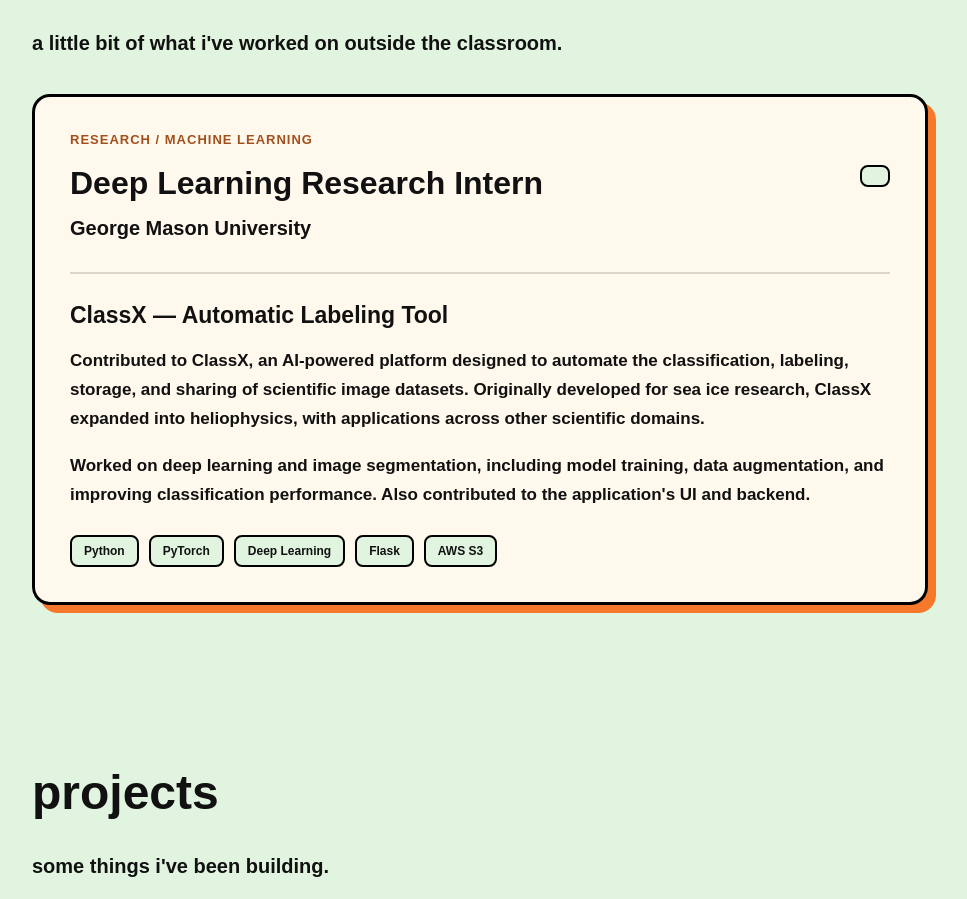
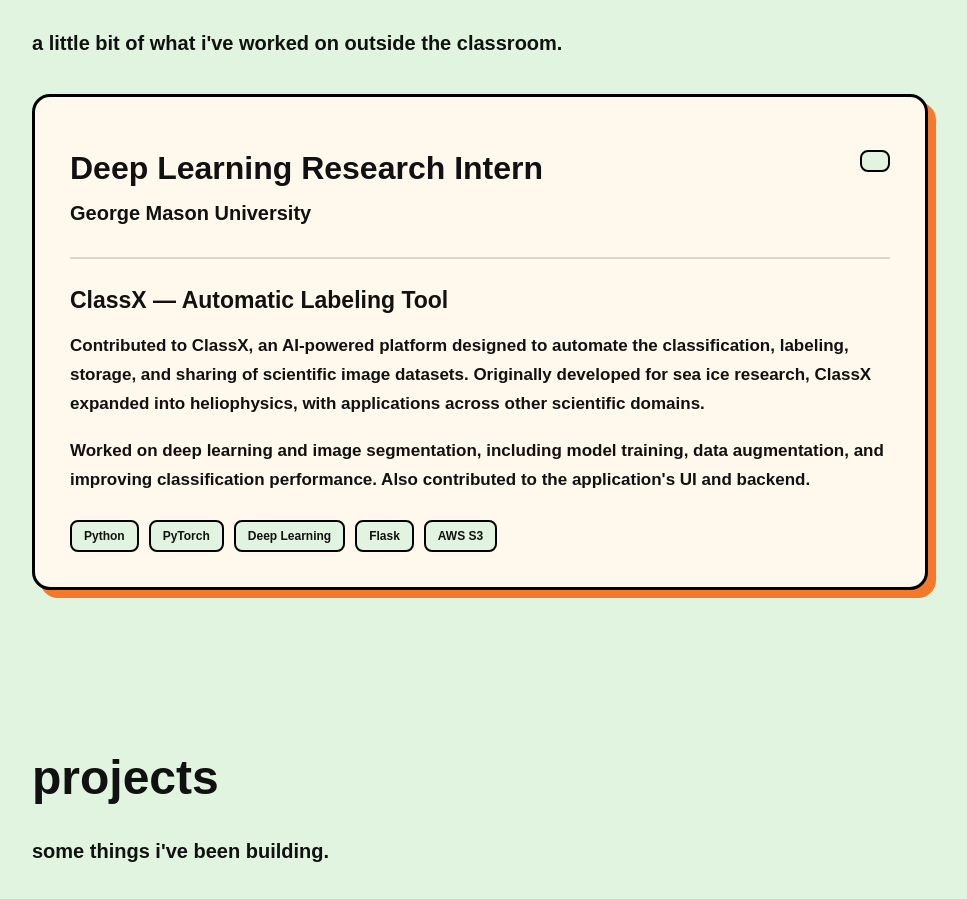
Before and after one commit to JasonKshr/JasonPortfolio, a website: page public/index.html in a window 1280 px wide. Shown: the part 1945-2844 px from the top of the page, without its empty margins (160-1127 px from the left). Drawn offline with Linux system fonts and the light colour scheme; no server answers.

Commit message:
changed desc

```diff
--- a/public/index.html
+++ b/public/index.html
@@ -113,7 +113,7 @@
 
             <article class="experience-card">
                 <div class="experience-label">
-                    RESEARCH / MACHINE LEARNING
+                    <!-- RESEARCH / MACHINE LEARNING -->
                 </div>
 
                 <div class="experience-heading">
```
